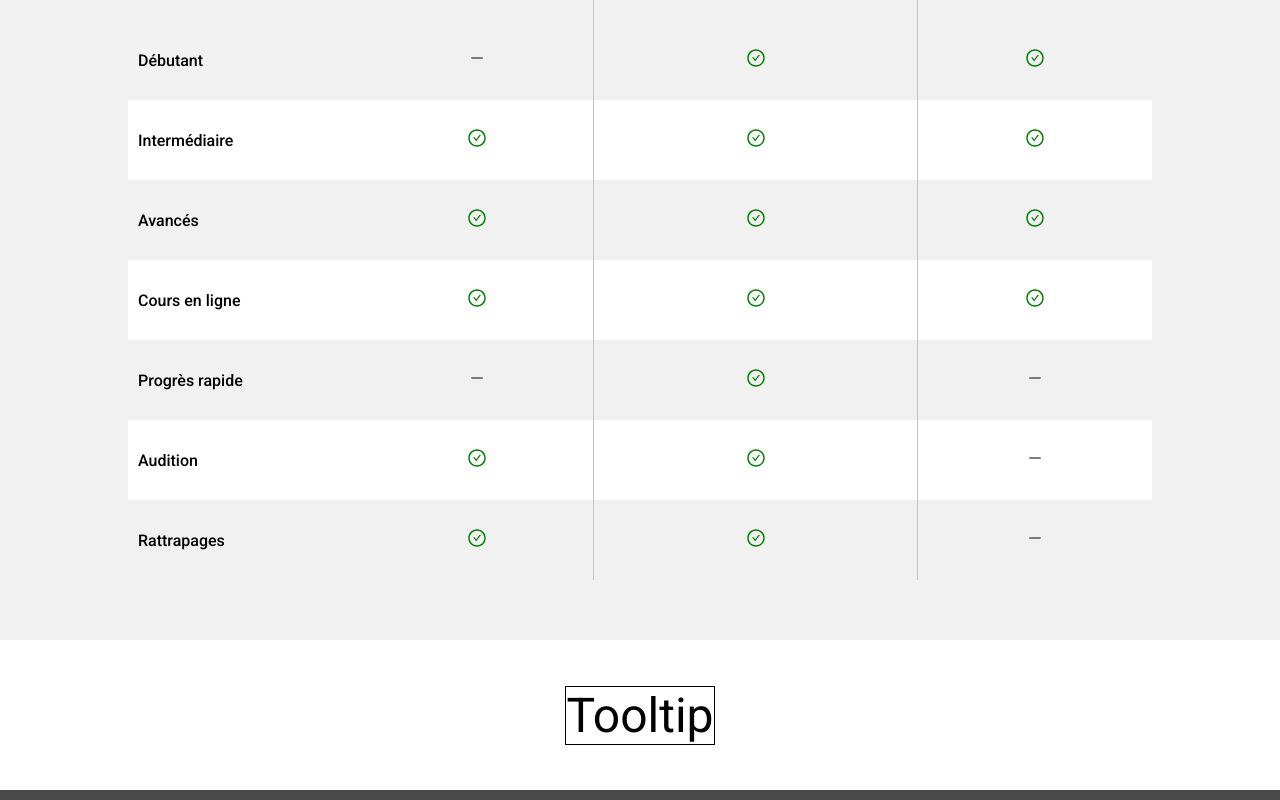
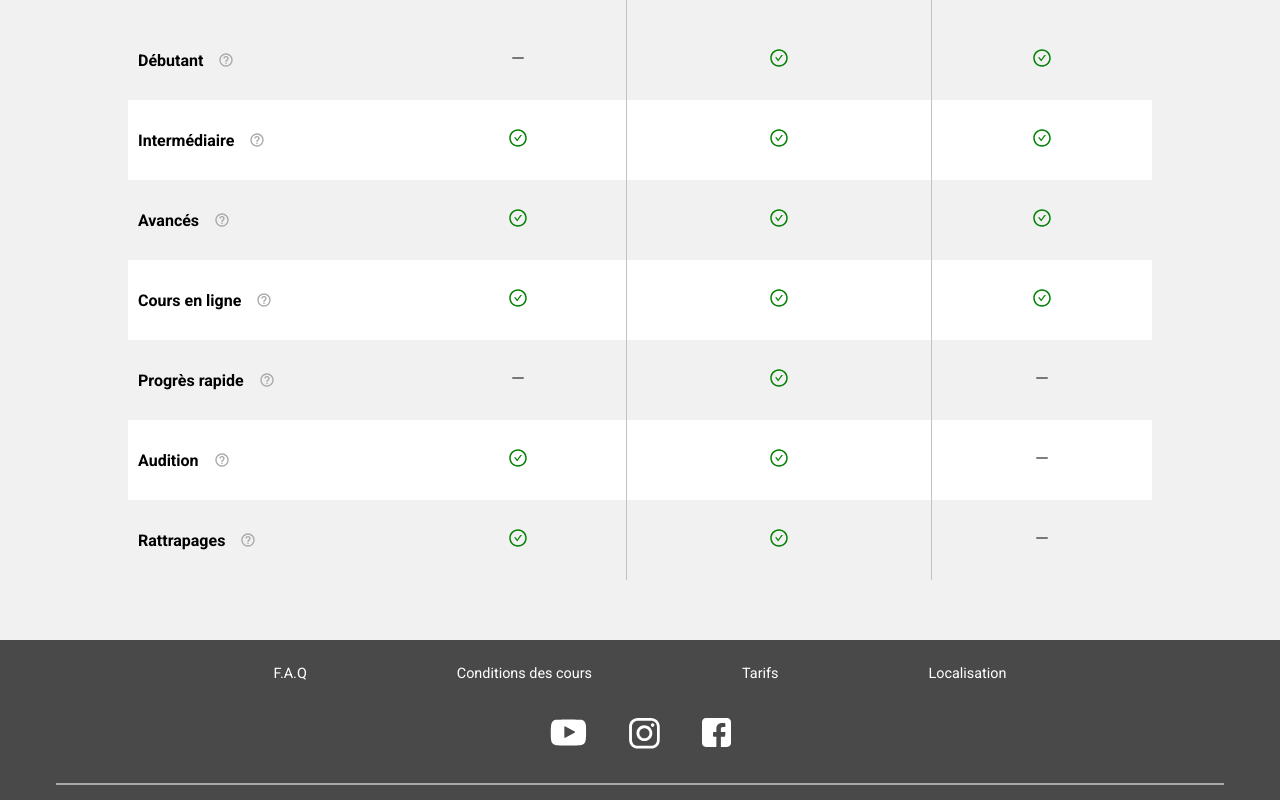
Before and after one commit to Cap0n3/VoiceUp, a React (Create React App) app: page /tarifs in a window 1280 px wide. Shown: the part 1620-2420 px from the top of the page. Built offline with nearby package versions, Linux system fonts and the light colour scheme.

Commit message:
Fully implemented tooltips

```diff
--- a/src/components/CompTable/CompTable.js
+++ b/src/components/CompTable/CompTable.js
@@ -7,12 +7,16 @@ import {
     Row,
     HeadCell,
     IconWrapper,
-    Cell
+    Cell,
+    InfoWrapper
  } from "./CompTable.style";
- import Turtle from "../../assets/icons/myIcons/turtle_icon";
- import Rocket from "../../assets/icons/myIcons/rocket_icon";
- import Gear from "../../assets/icons/misc/gear_icon";
- import { AiOutlineCheckCircle, AiOutlineMinus } from "react-icons/ai";
+import Turtle from "../../assets/icons/myIcons/turtle_icon";
+import Rocket from "../../assets/icons/myIcons/rocket_icon";
+import Gear from "../../assets/icons/misc/gear_icon";
+import {BiHelpCircle} from "react-icons/bi";
+import { AiOutlineCheckCircle, AiOutlineMinus } from "react-icons/ai";
+import Tooltip from "../Tooltip/Tooltip";
+import { VoiceUpColors } from "../../colors";
 
 const CompTable = ({isActive, tableData, iconColors}) => {
     const [tableHeight, setTableHeight] = useState(0);
@@ -53,7 +57,14 @@ const CompTable = ({isActive, tableData, iconColors}) => {
                     <Tbody>
                         {tableData.map((data, index) =>
                             <Row key={index} alt={(index % 2 !== 0) ? "true" : ""}>
-                                <HeadCell textAlign="left" style={{paddingLeft: "10px"}}><span>{data.titleFR}</span></HeadCell>
+                                <HeadCell textAlign="left" style={{paddingLeft: "10px"}}>
+                                    <InfoWrapper>
+                                        <span>{data.titleFR}</span>
+                                        <Tooltip content={data.descriptionFR} place="right" size={data.tooltipSize} boxStyle={{fontColor: "white", bgColor: "#666"}}>
+                                            <BiHelpCircle fill={VoiceUpColors.grey} style={{marginTop: "3px"}} />
+                                        </Tooltip>
+                                    </InfoWrapper>
+                                </HeadCell>
                                 <Cell>{data.biAdult ? <AiOutlineCheckCircle size="20" fill="green" /> : <AiOutlineMinus />}</Cell>
                                 <Cell cellBorder="true">{data.weeklyAdult ? <AiOutlineCheckCircle size="20" fill="green" /> : <AiOutlineMinus />}</Cell>
                                 <Cell>{data.onDemand ? <AiOutlineCheckCircle size="20" fill="green" /> : <AiOutlineMinus />}</Cell>
--- a/src/components/CompTable/CompTable.style.js
+++ b/src/components/CompTable/CompTable.style.js
@@ -10,7 +10,6 @@ export const TableWrapper = styled.div`
     justify-content: center;
     width: 100%;
     height: ${({tableHeight}) => (tableHeight ? `${tableHeight}px` : "0px")}; // + padding
-    overflow: hidden;
     ${DEBUG ? "background-color: #7DCAD9;" : ""}
 `;
 
@@ -85,3 +84,11 @@ export const Cell = styled.td`
     text-align: center;
     vertical-align: center;
 `;
+
+export const InfoWrapper = styled.div`
+    display: flex;
+    align-items: center;
+    height: 40px;
+    gap: 15px;
+    ${DEBUG ? "border: 1px solid pink;" : ""}
+`;
--- a/src/components/Tooltip/Tooltip.js
+++ b/src/components/Tooltip/Tooltip.js
@@ -34,9 +34,7 @@ const Tooltip = ({children, content, place, size, boxStyle}) => {
             {
                 isHovered &&
                 <TooltipBox isHovered={isHovered} contentSize={contentSize} toolTipSize={size} place={place} boxStyle={boxStyle ? boxStyle : ""}>
-
                     {content}
-
                 </TooltipBox>
             }
 
--- a/src/components/Tooltip/Tooltip.style.js
+++ b/src/components/Tooltip/Tooltip.style.js
@@ -2,6 +2,7 @@ import styled from "styled-components";
 
 export const TooltipWrapper = styled.div`
     position: relative;
+    display: inline-block;
 `;
 
 export const TooltipBox = styled.div`
--- a/src/pages/Pricing/Pricing.js
+++ b/src/pages/Pricing/Pricing.js
@@ -24,11 +24,11 @@ const Prices = () => {
             <TableSection ref={tableSectionRef}>
                 <CompTable isActive={isTableVisible ? "active" : ""} tableData={ComparisonTable} iconColors={["#1B173", "#896FBC", "#D9A47D"]}/>
             </TableSection>
-            <div style={{width: "100%", height: "150px", display: "flex", alignItems: "center", justifyContent: "center"}}>
+            {/* <div style={{width: "100%", height: "150px", display: "flex", alignItems: "center", justifyContent: "center"}}>
                 <Tooltip content="Cillum consequat fugiat ullamco labore consectetur nostrud exercitation et reprehenderit consectetur tempor. Reprehenderit adipisicing cupidatat veniam deserunt Lorem eiusmod eu est laborum do." place="right" size={{width: 200, height: 240}} boxStyle={{fontColor: "white", bgColor: "#666"}}>
                     <p style={{fontSize: "3em", border: "1px solid black"}}>Tooltip</p>
                 </Tooltip>
-            </div>
+            </div> */}
             <Footer />
         </>
     )
--- a/src/pages/Pricing/data/Pricing.data.js
+++ b/src/pages/Pricing/data/Pricing.data.js
@@ -53,6 +53,9 @@ export const ComparisonTable = [
     {
         titleFR: "Débutant",
         titleEN: "Beginner",
+        descriptionFR: "Niveau débutants et faux-débutant blabla",
+        descriptionEN: "Beginner and such",
+        tooltipSize: {width: 200, height: 200},
         biAdult: false,
         weeklyAdult: true,
         onDemand: true,
@@ -60,6 +63,9 @@ export const ComparisonTable = [
     {
         titleFR: "Intermédiaire",
         titleEN: "Intermediate",
+        descriptionFR: "Niveau intermédiaire blabla",
+        descriptionEN: "Intermediary and such blabla",
+        tooltipSize: {width: 200, height: 200},
         biAdult: true,
         weeklyAdult: true,
         onDemand: true,
@@ -67,6 +73,9 @@ export const ComparisonTable = [
     {
         titleFR: "Avancés",
         titleEN: "Advanced",
+        descriptionFR: "Niveau avancés et blabla",
+        descriptionEN: "Advanced level blabla",
+        tooltipSize: {width: 200, height: 200},
         biAdult: true,
         weeklyAdult: true,
         onDemand: true,
@@ -74,6 +83,9 @@ export const ComparisonTable = [
     {
         titleFR: "Cours en ligne",
         titleEN: "Lorum ipsum",
+        descriptionFR: "Cours par Zoom blabla",
+        descriptionEN: "Online lessons on Zoom and blabla",
+        tooltipSize: {width: 200, height: 200},
         biAdult: true,
         weeklyAdult: true,
         onDemand: true,
@@ -81,6 +93,9 @@ export const ComparisonTable = [
     {
         titleFR: "Progrès rapide",
         titleEN: "Lorum ipsum",
+        descriptionFR: "Avec un cours par semaine blabla",
+        descriptionEN: "With one lesson a week, blabla",
+        tooltipSize: {width: 200, height: 200},
         biAdult: false,
         weeklyAdult: true,
         onDemand: false,
@@ -88,6 +103,9 @@ export const ComparisonTable = [
     {
         titleFR: "Audition",
         titleEN: "Audition",
+        descriptionFR: "Concert de fin d'année, blabla",
+        descriptionEN: "End of the year concert blabla",
+        tooltipSize: {width: 200, height: 200},
         biAdult: true,
         weeklyAdult: true,
         onDemand: false,
@@ -95,6 +113,9 @@ export const ComparisonTable = [
     {
         titleFR: "Rattrapages",
         titleEN: "Lorum ipsum",
+        descriptionFR: "Maximum 4 rattrapages par année de cours",
+        descriptionEN: "Maximum 4 blablabla",
+        tooltipSize: {width: 200, height: 200},
         biAdult: true,
         weeklyAdult: true,
         onDemand: false,
```
